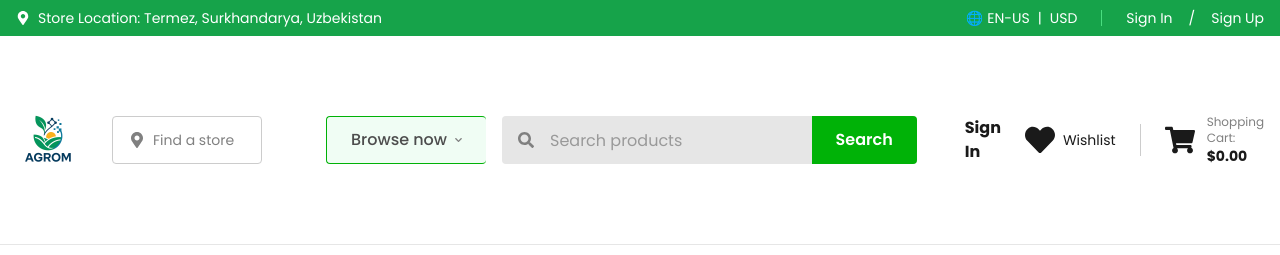
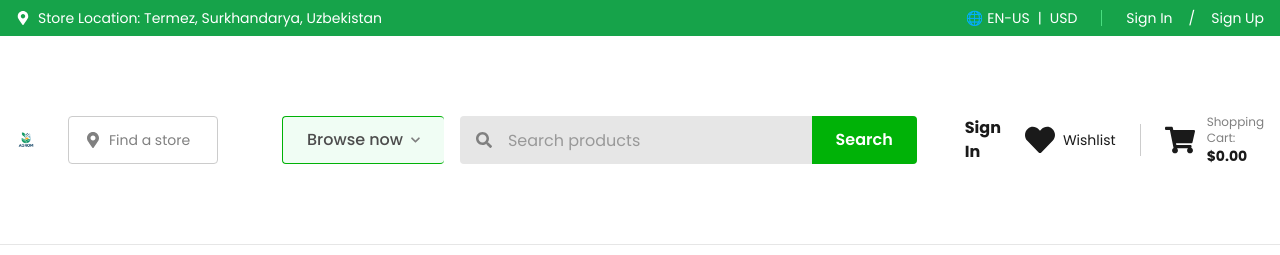
Before and after one commit to umedzhan/AgroMReact, a React (Vite) app: page /about in a window 1280 px wide. Shown: the top 255 px of the page. Built offline with nearby package versions, Linux system fonts and the light colour scheme.

Commit message:
Update Header.jsx

```diff
--- a/src/components/Header.jsx
+++ b/src/components/Header.jsx
@@ -37,7 +37,7 @@ const Header = () => {
 
               {/* Logo */}
               <Link to="/" className="flex items-center">
-                <img src="/images/logo.png" alt="AgroM Logo" className="min-w-16 min-h-16 lg:h-36 w-auto object-contain" />
+                <img src="/images/logo.png" alt="AgroM Logo" className="min-w-16 lg:min-w-5 min-h-16 lg:h-36 w-auto object-contain" />
               </Link>
 
               {/* Mobile Cart Icon */}
```
